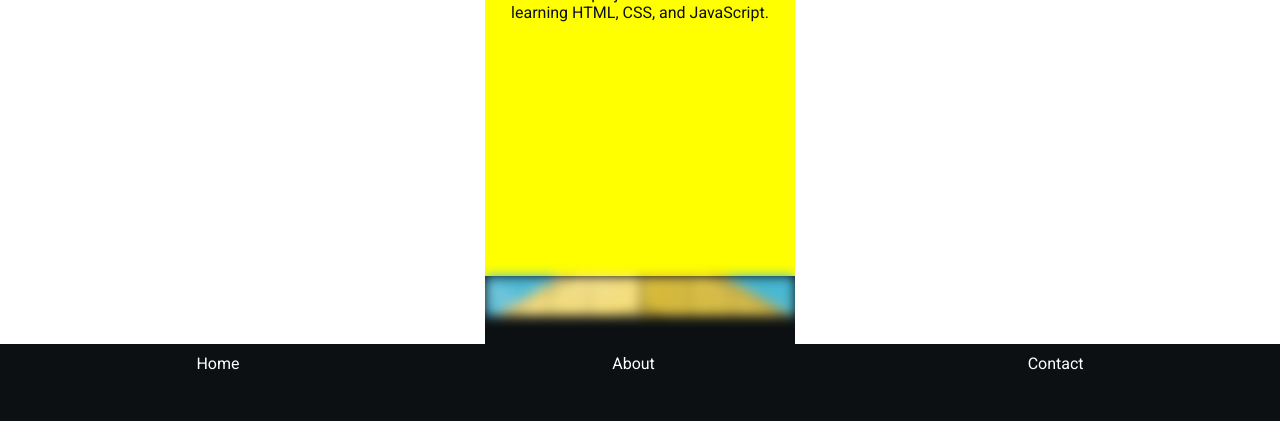
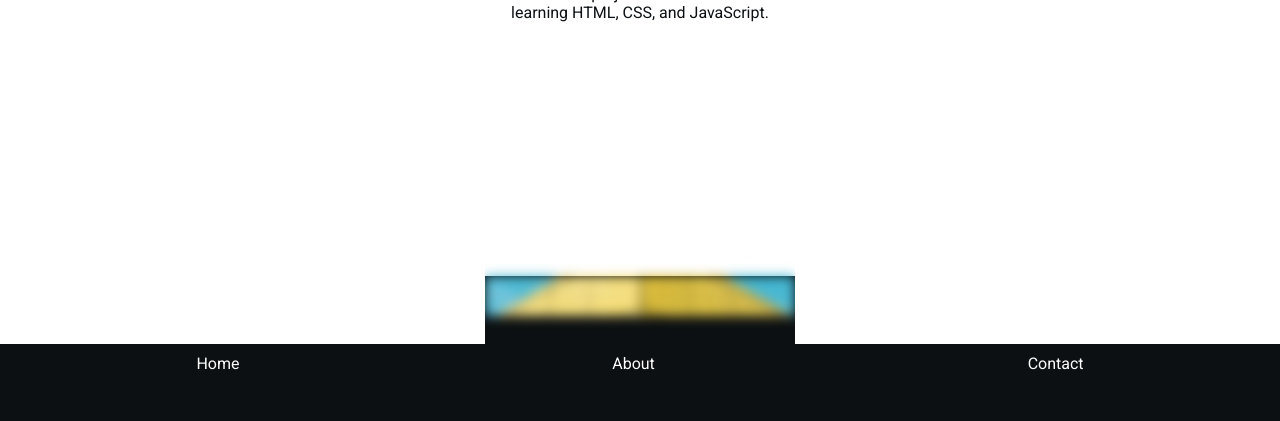
Before and after one commit to Jeeves87/Portfolio, a plain HTML site: page index.html in a window 1280 px wide. Shown: the part 416-837 px from the top of the page. Drawn offline with Linux system fonts and the light colour scheme.

Commit message:
removes yellow background on larger res

```diff
--- a/styles/main.css
+++ b/styles/main.css
@@ -258,9 +258,9 @@ img {
     padding-bottom: 6.6rem;
   } */
 
-  .bottom-half p {
-    background-color: yellow;
-  }
+  /* .bottom-half p {
+    /* background-color: yellow; */
+
   .content .project:hover .front {
     transform: translateY(-15%) scale(0.8);
   }
```
